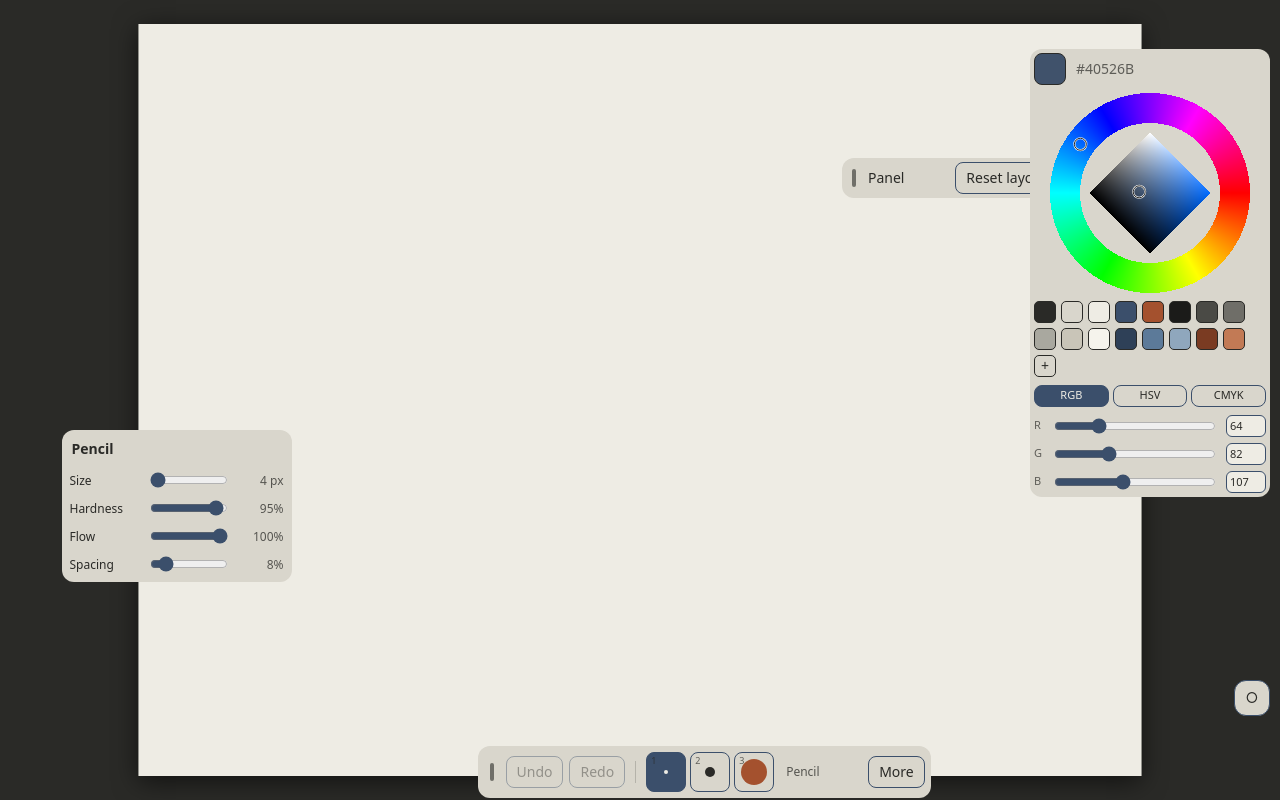
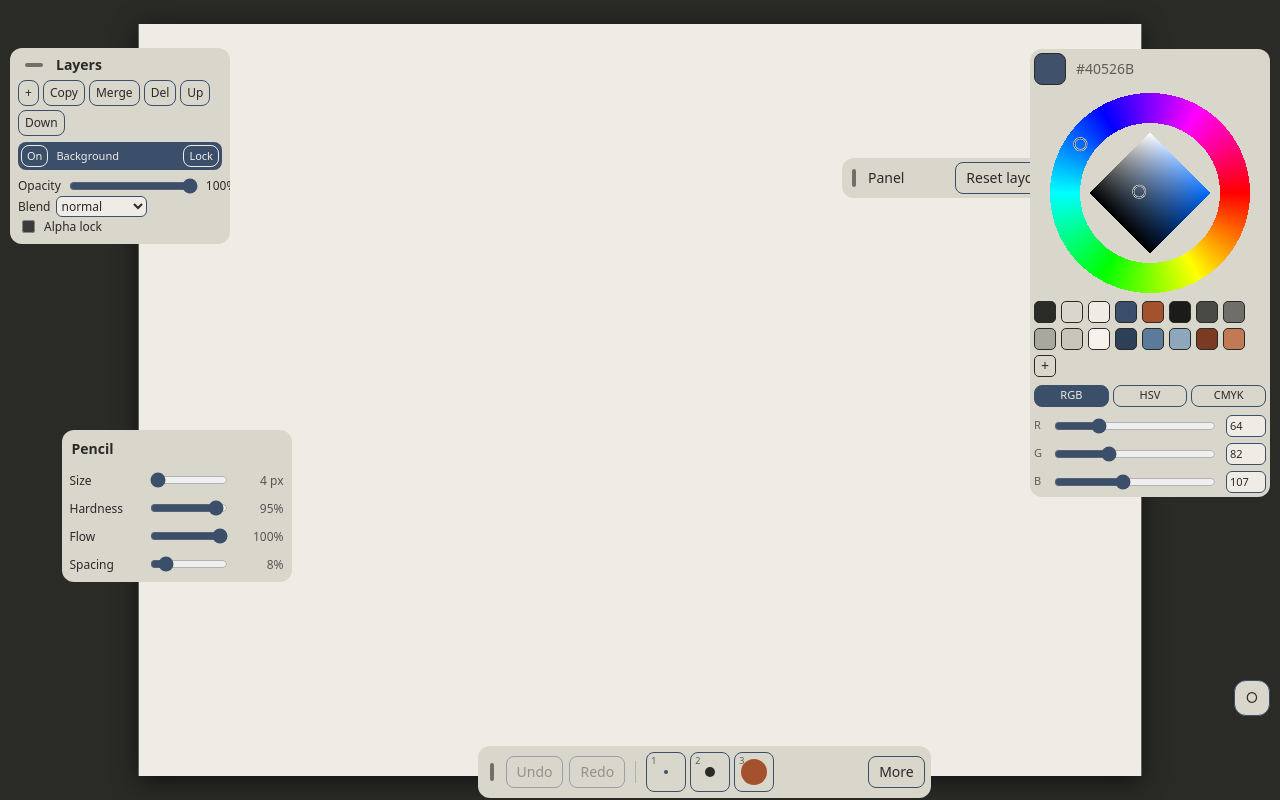
Before and after one commit to enderman-claude/inkwell-2, a website with bundled scripts: page src/index.html in a window 1280 px wide. Built offline with nearby package versions, Linux system fonts and the light colour scheme.

Commit message:
Layers: document model, undoable layer operations, layers panel with opacity, blend modes, alpha lock

```diff
--- /dev/null
+++ b/src/core/document.js
@@ -0,0 +1,88 @@
+let nextId = 1;
+export const BLEND_MODES = ['normal', 'multiply', 'screen', 'overlay', 'darken', 'lighten', 'color-dodge', 'color-burn', 'soft-light', 'difference'];
+
+export function createDocument(W, H) {
+  const doc = { W, H, layers: [], active: 0 };
+  const listeners = new Set();
+  const emit = () => listeners.forEach(fn => fn(doc));
+
+  function makeLayer(name) {
+    const canvas = document.createElement('canvas');
+    canvas.width = W; canvas.height = H;
+    return { id: nextId++, name, canvas, visible: true, opacity: 1, lock: false, alphaLock: false, mode: 'normal' };
+  }
+
+  doc.layers.push(makeLayer('Background'));
+
+  doc.snapshot = () => ({ layers: doc.layers.slice(), active: doc.active });
+  doc.restore = s => { doc.layers = s.layers.slice(); doc.active = s.active; emit(); };
+
+  doc.activeLayer = () => doc.layers[doc.active];
+
+  doc.add = () => {
+    const at = doc.active + 1;
+    doc.layers.splice(at, 0, makeLayer('Layer ' + nextId));
+    doc.active = at;
+    emit();
+  };
+
+  doc.duplicate = i => {
+    const src = doc.layers[i];
+    const copy = makeLayer(src.name + ' copy');
+    copy.canvas.getContext('2d').drawImage(src.canvas, 0, 0);
+    Object.assign(copy, { visible: src.visible, opacity: src.opacity, mode: src.mode, alphaLock: src.alphaLock });
+    doc.layers.splice(i + 1, 0, copy);
+    doc.active = i + 1;
+    emit();
+  };
+
+  doc.remove = i => {
+    if (doc.layers.length <= 1) return;
+    doc.layers.splice(i, 1);
+    doc.active = Math.min(doc.active, doc.layers.length - 1);
+    emit();
+  };
+
+  doc.mergeDown = i => {
+    if (i <= 0) return;
+    const top = doc.layers[i], below = doc.layers[i - 1];
+    const ctx = below.canvas.getContext('2d');
+    ctx.save();
+    ctx.globalAlpha = top.opacity;
+    ctx.globalCompositeOperation = top.mode === 'normal' ? 'source-over' : top.mode;
+    if (top.visible) ctx.drawImage(top.canvas, 0, 0);
+    ctx.restore();
+    doc.layers.splice(i, 1);
+    doc.active = i - 1;
+    emit();
+  };
+
+  doc.move = (i, dir) => {
+    const j = i + dir;
+    if (i <= 0 || j <= 0 || j >= doc.layers.length) return;
+    [doc.layers[i], doc.layers[j]] = [doc.layers[j], doc.layers[i]];
+    doc.active = j;
+    emit();
+  };
+
+  doc.select = i => { doc.active = i; emit(); };
+
+  doc.set = (i, props) => { Object.assign(doc.layers[i], props); emit(); };
+
+  doc.subscribe = fn => { listeners.add(fn); return () => listeners.delete(fn); };
+  doc.emit = emit;
+
+  doc.mountBoard = board => {
+    const sync = () => {
+      const nodes = doc.layers.map(l => {
+        l.canvas.style.cssText = `position:absolute;left:0;top:0;width:${W}px;height:${H}px;opacity:${l.opacity};display:${l.visible ? 'block' : 'none'};mix-blend-mode:${l.mode}`;
+        return l.canvas;
+      });
+      board.replaceChildren(...nodes);
+    };
+    doc.subscribe(sync);
+    sync();
+  };
+
+  return doc;
+}
--- /dev/null
+++ b/src/core/history.js
@@ -0,0 +1,31 @@
+export function createHistory(limit = 30) {
+  const undoStack = [];
+  const redoStack = [];
+  const listeners = new Set();
+  const emit = () => listeners.forEach(fn => fn());
+  return {
+    push(entry) {
+      undoStack.push(entry);
+      if (undoStack.length > limit) undoStack.shift();
+      redoStack.length = 0;
+      emit();
+    },
+    undo() {
+      const e = undoStack.pop();
+      if (!e) return;
+      e.undo();
+      redoStack.push(e);
+      emit();
+    },
+    redo() {
+      const e = redoStack.pop();
+      if (!e) return;
+      e.redo();
+      undoStack.push(e);
+      emit();
+    },
+    canUndo: () => undoStack.length > 0,
+    canRedo: () => redoStack.length > 0,
+    subscribe(fn) { listeners.add(fn); return () => listeners.delete(fn); }
+  };
+}
--- a/src/draw/pen.js
+++ b/src/draw/pen.js
@@ -16,17 +16,14 @@ const rgba = (hex, a) => {
   return `rgba(${n >> 16 & 255},${n >> 8 & 255},${n & 255},${a})`;
 };
 
-export function createPen({ stage, canvas, toBoard, getBrush }) {
-  const ctx = canvas.getContext('2d');
-  const undoStack = [];
-  const redoStack = [];
-  const copy = () => {
-    const c = document.createElement('canvas');
-    c.width = canvas.width; c.height = canvas.height;
-    c.getContext('2d').drawImage(canvas, 0, 0);
-    return c;
-  };
-  const restore = src => { ctx.clearRect(0, 0, canvas.width, canvas.height); ctx.drawImage(src, 0, 0); };
+function snap(canvas) {
+  const c = document.createElement('canvas');
+  c.width = canvas.width; c.height = canvas.height;
+  c.getContext('2d').drawImage(canvas, 0, 0);
+  return c;
+}
+
+export function createPen({ stage, doc, history, toBoard, getBrush }) {
   let stroke = null;
 
   function paintTo(s, x, y, p) {
@@ -37,25 +34,27 @@ export function createPen({ stage, canvas, toBoard, getBrush }) {
     const step = Math.max(0.5, r * 2 * b.spacing);
     const n = Math.max(1, Math.ceil(dist / step));
     const colour = b.erase ? 'rgba(0,0,0,1)' : rgba(b.colour, 1);
+    const ctx = s.ctx;
     ctx.save();
     if (b.erase) ctx.globalCompositeOperation = 'destination-out';
+    else if (s.alphaLock) ctx.globalCompositeOperation = 'source-atop';
     for (let i = 1; i <= n; i++) {
       const t = i / n;
       dab(ctx, lx + (x - lx) * t, ly + (y - ly) * t, r, b, colour, b.flow);
     }
     ctx.restore();
     s.last = [x, y];
-    s.pressure = p;
   }
 
   stage.addEventListener('pointerdown', e => {
     if (e.pointerType === 'touch' || e.button !== 0) return;
+    const layer = doc.activeLayer();
+    if (!layer || layer.lock) return;
     const [x, y] = toBoard(e.clientX, e.clientY);
-    undoStack.push(copy());
-    if (undoStack.length > 20) undoStack.shift();
-    redoStack.length = 0;
-    stroke = { brush: getBrush(), last: [x, y], pressure: e.pressure > 0 ? e.pressure : 0.5, id: e.pointerId };
-    paintTo(stroke, x, y, stroke.pressure);
+    const canvas = layer.canvas;
+    const before = snap(canvas);
+    stroke = { canvas, before, ctx: canvas.getContext('2d'), brush: getBrush(), last: [x, y], id: e.pointerId, alphaLock: layer.alphaLock };
+    paintTo(stroke, x, y, e.pressure > 0 ? e.pressure : 0.5);
     stage.setPointerCapture(e.pointerId);
   });
 
@@ -67,14 +66,16 @@ export function createPen({ stage, canvas, toBoard, getBrush }) {
     }
   });
 
-  const end = e => { if (stroke && e.pointerId === stroke.id) stroke = null; };
+  const end = e => {
+    if (!stroke || e.pointerId !== stroke.id) return;
+    const { canvas, before } = stroke;
+    const after = snap(canvas);
+    history.push({
+      undo: () => { const c = canvas.getContext('2d'); c.clearRect(0, 0, canvas.width, canvas.height); c.drawImage(before, 0, 0); doc.emit(); },
+      redo: () => { const c = canvas.getContext('2d'); c.clearRect(0, 0, canvas.width, canvas.height); c.drawImage(after, 0, 0); doc.emit(); }
+    });
+    stroke = null;
+  };
   stage.addEventListener('pointerup', end);
   stage.addEventListener('pointercancel', end);
-
-  return {
-    undo() { if (undoStack.length) { redoStack.push(copy()); restore(undoStack.pop()); } },
-    redo() { if (redoStack.length) { undoStack.push(copy()); restore(redoStack.pop()); } },
-    canUndo: () => undoStack.length > 0,
-    canRedo: () => redoStack.length > 0
-  };
 }
--- a/src/features/index.js
+++ b/src/features/index.js
@@ -1,7 +1,9 @@
 import { mountColourPanel } from './colour/panel.js';
 import { mountBrushPanel } from './brush/panel.js';
+import { mountLayersPanel } from './layers/panel.js';
 
 export const features = [
   { id: 'colour', mount: (ctx) => mountColourPanel(ctx.node('colour'), ctx.store) },
-  { id: 'brush', mount: (ctx) => mountBrushPanel(ctx.node('brush'), ctx.store) }
+  { id: 'brush', mount: (ctx) => mountBrushPanel(ctx.node('brush'), ctx.store) },
+  { id: 'layers', mount: (ctx) => mountLayersPanel(ctx.node('layers'), ctx.doc, ctx.history) }
 ];
--- /dev/null
+++ b/src/features/layers/panel.js
@@ -0,0 +1,70 @@
+import { BLEND_MODES } from '../../core/document.js';
+
+export function mountLayersPanel(node, doc, history) {
+  node.innerHTML = `
+    <div class="ly-title"><button class="grip" aria-label="Move layers panel"></button><span>Layers</span></div>
+    <div class="ly-tools">
+      <button data-a="add" aria-label="Add layer">+</button>
+      <button data-a="dup" aria-label="Duplicate layer">Copy</button>
+      <button data-a="merge" aria-label="Merge down">Merge</button>
+      <button data-a="del" aria-label="Delete layer">Del</button>
+      <button data-a="up" aria-label="Move layer up">Up</button>
+      <button data-a="down" aria-label="Move layer down">Down</button>
+    </div>
+    <div class="ly-list"></div>
+    <div class="ly-props"></div>`;
+  const list = node.querySelector('.ly-list');
+  const props = node.querySelector('.ly-props');
+
+  function structural(fn) {
+    const before = doc.snapshot();
+    fn();
+    const after = doc.snapshot();
+    history.push({ undo: () => doc.restore(before), redo: () => doc.restore(after) });
+  }
+
+  node.querySelector('.ly-tools').addEventListener('click', e => {
+    const a = e.target.dataset.a;
+    if (!a) return;
+    const i = doc.active;
+    if (a === 'add') structural(() => doc.add());
+    if (a === 'dup') structural(() => doc.duplicate(i));
+    if (a === 'merge') structural(() => doc.mergeDown(i));
+    if (a === 'del') structural(() => doc.remove(i));
+    if (a === 'up') structural(() => doc.move(i, -1));
+    if (a === 'down') structural(() => doc.move(i, 1));
+  });
+
+  function render() {
+    list.innerHTML = '';
+    doc.layers.slice().reverse().forEach((l, ri) => {
+      const i = doc.layers.length - 1 - ri;
+      const row = document.createElement('div');
+      row.className = 'ly-row' + (i === doc.active ? ' on' : '');
+      row.innerHTML = `<button class="ly-eye" aria-label="${l.visible ? 'Hide' : 'Show'} ${l.name}">${l.visible ? 'On' : 'Off'}</button>
+        <button class="ly-name">${l.name}</button>
+        <button class="ly-lock" aria-label="${l.lock ? 'Unlock' : 'Lock'} ${l.name}">${l.lock ? 'Locked' : 'Lock'}</button>`;
+      row.querySelector('.ly-eye').addEventListener('click', () => structural(() => doc.set(i, { visible: !l.visible })));
+      row.querySelector('.ly-lock').addEventListener('click', () => structural(() => doc.set(i, { lock: !l.lock })));
+      row.querySelector('.ly-name').addEventListener('click', () => { doc.select(i); });
+      row.addEventListener('dblclick', () => {
+        const name = prompt('Layer name', l.name);
+        if (name && name.trim()) structural(() => doc.set(i, { name: name.trim().slice(0, 24) }));
+      });
+      list.append(row);
+    });
+    const l = doc.activeLayer();
+    props.innerHTML = `<label class="ly-p">Opacity <input type="range" min="0" max="100" value="${Math.round(l.opacity * 100)}" aria-label="Layer opacity"><output>${Math.round(l.opacity * 100)}%</output></label>
+      <label class="ly-p">Blend <select aria-label="Blend mode">${BLEND_MODES.map(m => `<option value="${m}"${m === l.mode ? ' selected' : ''}>${m}</option>`).join('')}</select></label>
+      <label class="ly-p"><input type="checkbox" ${l.alphaLock ? 'checked' : ''}> Alpha lock</label>`;
+    const [range, select, alpha] = [props.querySelector('input[type=range]'), props.querySelector('select'), props.querySelector('input[type=checkbox]')];
+    const active = doc.active;
+    range.addEventListener('input', () => { doc.set(active, { opacity: range.value / 100 }); props.querySelector('output').textContent = range.value + '%'; });
+    range.addEventListener('change', () => structural(() => doc.set(active, { opacity: range.value / 100 })));
+    select.addEventListener('change', () => structural(() => doc.set(active, { mode: select.value })));
+    alpha.addEventListener('change', () => structural(() => doc.set(active, { alphaLock: alpha.checked })));
+  }
+
+  doc.subscribe(render);
+  render();
+}
--- a/src/index.html
+++ b/src/index.html
@@ -33,6 +33,19 @@ html,body,#app{margin:0;height:100%;overflow:hidden;background:var(--graphite);c
 .menu.open{display:grid}
 .menu .slot{width:44px;height:44px}
 #more.on{background:var(--iron);color:var(--bone)}
+.ly{flex-direction:column;align-items:stretch;width:220px;gap:6px;padding:8px;max-height:70vh;overflow:auto}
+.ly-title{font-weight:600;display:flex;align-items:center;gap:6px}
+.ly-title .grip{width:16px;height:22px}
+.ly-tools{display:flex;flex-wrap:wrap;gap:4px}
+.ly-tools button{padding:4px 6px;font-size:12px}
+.ly-row{display:flex;align-items:center;gap:4px;padding:3px;border-radius:8px}
+.ly-row.on{background:var(--iron);color:var(--bone)}
+.ly-row.on button{color:var(--bone);border-color:var(--bone)}
+.ly-row .ly-name{flex:1;text-align:left;border:none;padding:4px}
+.ly-row button{padding:3px 5px;font-size:11px}
+.ly-p{display:flex;align-items:center;gap:6px;font-size:12px}
+.ly-p input[type=range]{flex:1;accent-color:var(--iron)}
+.ly-p select{font:inherit;font-size:12px;background:var(--bone);color:var(--graphite);border:.5px solid var(--iron);border-radius:6px}
 .bp{flex-direction:column;align-items:stretch;width:230px;gap:8px;padding:8px}
 .bp-title{font-weight:600;padding:2px 2px 4px}
 .bp-row{display:grid;grid-template-columns:72px 1fr 48px;align-items:center;gap:6px;font-size:12px}
@@ -73,11 +86,12 @@ body.nui .mod:not(#chip){display:none}
 </head>
 <body>
 <div id="app">
-  <div id="stage" class="stage"><div id="board" class="board"><canvas width="2048" height="1536" style="background:#EEECE4"></canvas></div></div>
+  <div id="stage" class="stage"><div id="board" class="board"></div></div>
   <div id="bar" class="mod bar"><button class="grip" aria-label="Move action bar"></button><button id="undo" class="txt">Undo</button><button id="redo" class="txt">Redo</button><span class="sep"></span><div id="slots" class="slots"></div><span id="brushname" class="bname"></span><button id="more" class="txt" aria-expanded="false" aria-controls="menu" aria-label="Brush slots 4 to 9">More</button><div id="menu" class="menu" role="group" aria-label="Quick access"></div></div>
   <div id="panel" class="mod"><div class="row" style="display:flex;align-items:center;gap:6px"><button class="grip" aria-label="Move panel"></button><span>Panel</span><button id="reset" style="margin-left:auto">Reset layout</button></div></div>
   <div id="colour" class="mod panel cp"></div>
   <div id="brush" class="mod panel bp"></div>
+  <div id="layers" class="mod panel ly"></div>
   <button id="chip" class="mod" aria-label="Hide interface">&#9675;</button>
 </div>
 <script type="module" src="main.js"></script>
--- a/src/main.js
+++ b/src/main.js
@@ -4,19 +4,34 @@ import { createPen } from './draw/pen.js';
 import { BRUSHES } from './ui/brushes.js';
 import { createStore } from './core/store.js';
 import { hsvToRgb, hexOf } from './core/colour.js';
+import { createDocument } from './core/document.js';
+import { createHistory } from './core/history.js';
 import { features } from './features/index.js';
 
+const W = 2048, H = 1536;
 const INK = ['#2A2A27', '#D9D6CC', '#EEECE4', '#3B4F6B', '#A4512E', '#1B1B19', '#4A4A45', '#6F6E68', '#A9A89F', '#C9C5B8', '#F5F3EC', '#2E4057', '#5C7A99', '#8FA7BD', '#7A3B22', '#C27A55'];
-const store = createStore({ colour: { h: 215, s: 0.4, v: 0.42 }, recents: [], schemes: [{ name: 'Ink', colors: INK }], active: 0, link: null, brushes: BRUSHES.map(b => ({ ...b, colour: '#2A2A27' })), slot: 0 });
 
-const W = 2048, H = 1536;
+const store = createStore({
+  colour: { h: 215, s: 0.4, v: 0.42 }, recents: [], schemes: [{ name: 'Ink', colors: INK }], active: 0, link: null,
+  brushes: BRUSHES.map(b => ({ ...b })), slot: 0
+});
+const doc = createDocument(W, H);
+const history = createHistory();
+
 const stage = document.getElementById('stage');
 const board = document.getElementById('board');
-const canvas = board.querySelector('canvas');
+doc.mountBoard(board);
 const view = createView({ stage, board, W, H });
 view.fit();
 
-const pen = createPen({ stage, canvas, toBoard: (x, y) => view.pt(x, y), getBrush: () => { const st = store.get(), b = st.brushes[st.slot]; const c = st.colour; return { ...b, colour: hexOf(hsvToRgb(c.h, c.s, c.v)) }; } });
+const pen = createPen({
+  stage, doc, history,
+  toBoard: (x, y) => view.pt(x, y),
+  getBrush: () => {
+    const st = store.get(), b = st.brushes[st.slot], c = st.colour;
+    return { ...b, colour: b.erase ? b.colour : hexOf(hsvToRgb(c.h, c.s, c.v)) };
+  }
+});
 
 const hint = document.createElement('div');
 hint.className = 'edgehint';
@@ -27,20 +42,22 @@ const bar = register('bar', document.getElementById('bar'), { edge: 'bottom', t:
 const panel = register('panel', document.getElementById('panel'), { edge: null, fx: 0.8, fy: 0.2 });
 const colourMod = register('colour', document.getElementById('colour'), { edge: 'right', t: 0.05 });
 const brushMod = register('brush', document.getElementById('brush'), { edge: null, fx: 0.05, fy: 0.55 });
-attach(brushMod, brushMod.node, { onHint: showHint });
+const layersMod = register('layers', document.getElementById('layers'), { edge: 'left', t: 0.05 });
 const chip = register('chip', document.getElementById('chip'), { edge: 'right', t: 0.9 });
+
 attach(bar, bar.node.querySelector('.grip'), { onHint: showHint });
 attach(panel, panel.node.querySelector('.grip'), { onHint: showHint });
+attach(brushMod, brushMod.node, { onHint: showHint });
 attach(chip, chip.node, { onTap: () => document.body.classList.toggle('nui'), onHint: showHint });
 document.getElementById('reset').addEventListener('click', resetLayout);
 
 const undoBtn = document.getElementById('undo');
 const redoBtn = document.getElementById('redo');
-const syncHistory = () => { undoBtn.disabled = !pen.canUndo(); redoBtn.disabled = !pen.canRedo(); };
-undoBtn.addEventListener('click', () => { pen.undo(); syncHistory(); });
-redoBtn.addEventListener('click', () => { pen.redo(); syncHistory(); });
-stage.addEventListener('pointerup', syncHistory);
-undoBtn.disabled = true; redoBtn.disabled = true;
+undoBtn.addEventListener('click', () => history.undo());
+redoBtn.addEventListener('click', () => history.redo());
+const syncHistory = () => { undoBtn.disabled = !history.canUndo(); redoBtn.disabled = !history.canRedo(); };
+history.subscribe(syncHistory);
+syncHistory();
 
 const slotBtns = BRUSHES.map((brush, i) => {
   const b = document.createElement('button');
@@ -52,10 +69,9 @@ const slotBtns = BRUSHES.map((brush, i) => {
   b.addEventListener('click', () => select(i));
   return b;
 });
-const barSlots = document.getElementById('slots');
 const menu = document.getElementById('menu');
 const more = document.getElementById('more');
-slotBtns.slice(0, 3).forEach(b => barSlots.append(b));
+slotBtns.slice(0, 3).forEach(b => document.getElementById('slots').append(b));
 slotBtns.slice(3).forEach(b => menu.append(b));
 
 function select(i) { store.set({ slot: i }); }
@@ -74,12 +90,13 @@ document.addEventListener('pointerdown', e => {
   if (!menu.contains(e.target) && e.target !== more) setMenu(false);
 });
 addEventListener('keydown', e => {
-  if (e.target.matches('input, textarea')) return;
+  if (e.target.matches('input, textarea, select')) return;
   const n = Number(e.key);
   if (n >= 1 && n <= 9) select(n - 1);
+  if ((e.ctrlKey || e.metaKey) && e.key.toLowerCase() === 'z') { e.preventDefault(); e.shiftKey ? history.redo() : history.undo(); }
 });
-select(0);
 
-const ctx = { store, node: id => document.getElementById(id) };
+const ctx = { store, doc, history, node: id => document.getElementById(id) };
 features.forEach(f => f.mount(ctx));
 attach(colourMod, colourMod.node.querySelector('.cp-head'), { onHint: showHint });
+attach(layersMod, layersMod.node.querySelector('.grip'), { onHint: showHint });
```
